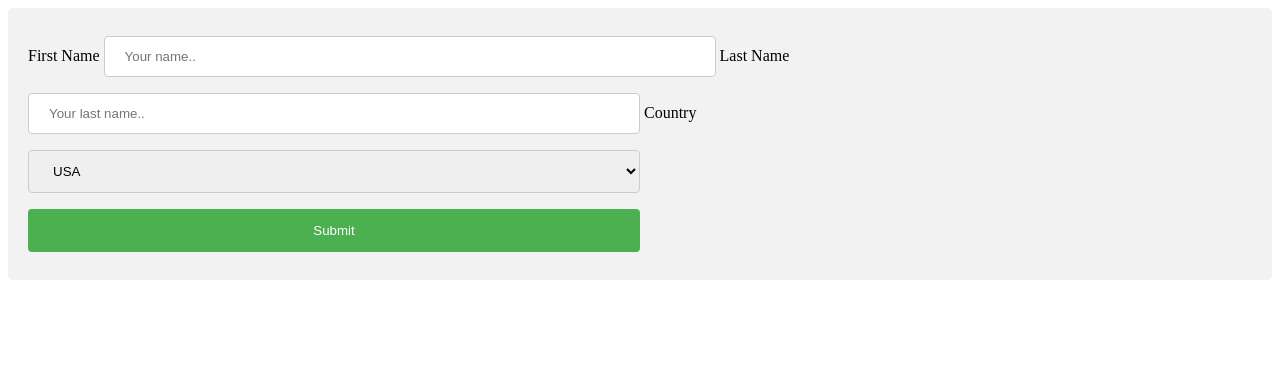
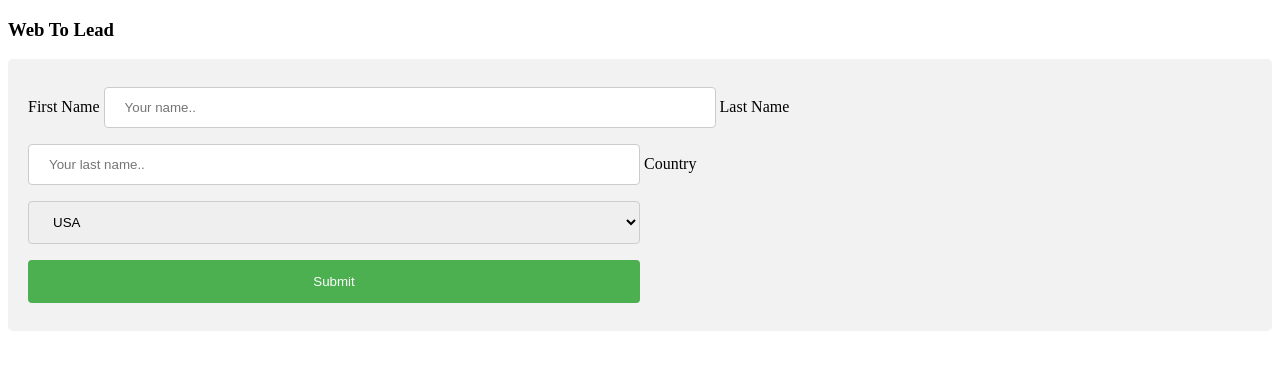
Before and after one commit to Aksana23/WebToLead, a plain HTML site: page index.html in a window 1280 px wide. Drawn offline with Linux system fonts and the light colour scheme.

Commit message:
Update index.html

```diff
--- a/index.html
+++ b/index.html
@@ -34,6 +34,7 @@ div {
 </style>
 <body>
 
+<h3>Web To Lead</h3>
 
 <div>
   <form action="/action_page.php">
@@ -53,5 +54,6 @@ div {
     <input type="submit" value="Submit">
   </form>
 </div>
+
 </body>
 </html>
```
